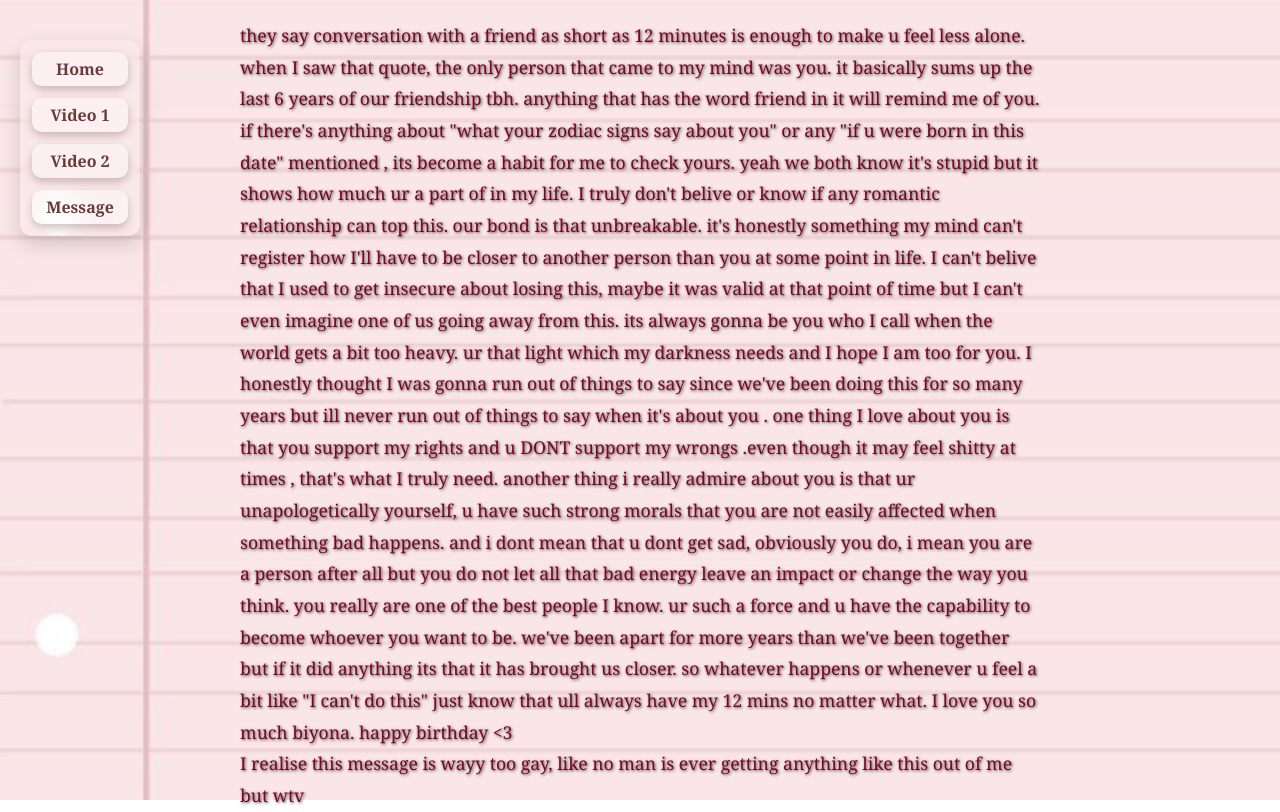
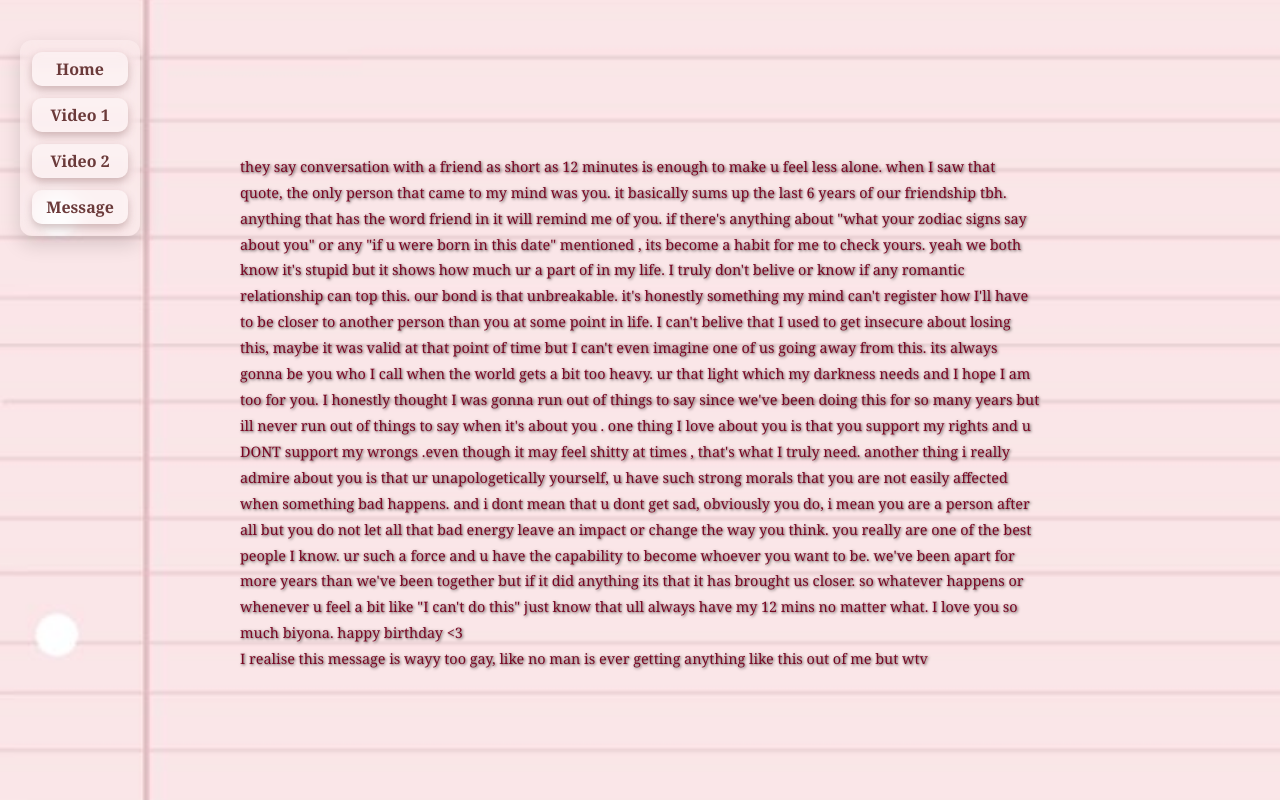
Before and after one commit to janvi186/happybdaybbg-itriedokay-, a plain HTML site: page message.html in a window 1280 px wide. Drawn offline with Linux system fonts and the light colour scheme.

Commit message:
Update style.css

```diff
--- a/style.css
+++ b/style.css
@@ -138,7 +138,7 @@
 }
 
 .letter {
-  font-size: 1.1rem;
+  font-size: 0.9rem; /* Decreased from 1.1rem */
   font-family: 'Georgia', serif;
   color: #7a0623;
   line-height: 1.8;
```
